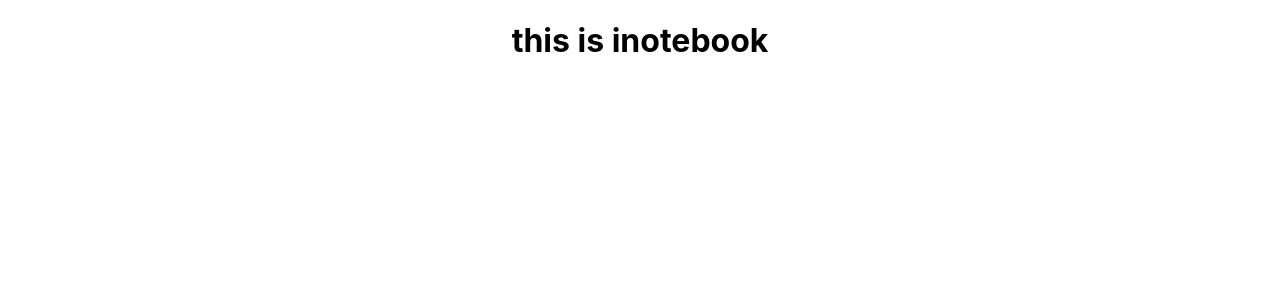
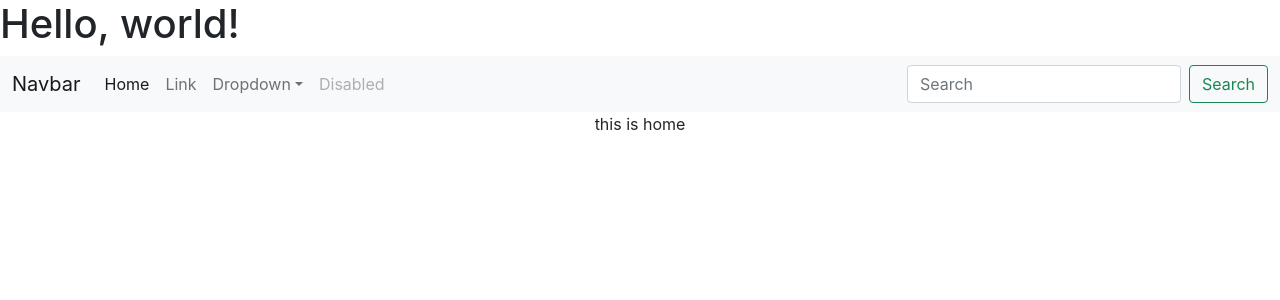
Before and after one commit to Paawan9700/iNotebook, a React (Create React App) app: page / in a window 1280 px wide. Shown: the top 300 px of the page. Built offline with nearby package versions, Linux system fonts and the light colour scheme.

Commit message:
aise hi commit

```diff
--- a/public/index.html
+++ b/public/index.html
@@ -1,43 +1,29 @@
-<!DOCTYPE html>
+<!doctype html>
 <html lang="en">
   <head>
-    <meta charset="utf-8" />
-    <link rel="icon" href="%PUBLIC_URL%/favicon.ico" />
-    <meta name="viewport" content="width=device-width, initial-scale=1" />
-    <meta name="theme-color" content="#000000" />
-    <meta
-      name="description"
-      content="Web site created using create-react-app"
-    />
-    <link rel="apple-touch-icon" href="%PUBLIC_URL%/logo192.png" />
-    <!--
-      manifest.json provides metadata used when your web app is installed on a
-      user's mobile device or desktop. See https://developers.google.com/web/fundamentals/web-app-manifest/
-    -->
-    <link rel="manifest" href="%PUBLIC_URL%/manifest.json" />
-    <!--
-      Notice the use of %PUBLIC_URL% in the tags above.
-      It will be replaced with the URL of the `public` folder during the build.
-      Only files inside the `public` folder can be referenced from the HTML.
+    <!-- Required meta tags -->
+    <meta charset="utf-8">
+    <meta name="viewport" content="width=device-width, initial-scale=1">
 
-      Unlike "/favicon.ico" or "favicon.ico", "%PUBLIC_URL%/favicon.ico" will
-      work correctly both with client-side routing and a non-root public URL.
-      Learn how to configure a non-root public URL by running `npm run build`.
-    -->
-    <title>React App</title>
+    <!-- Bootstrap CSS -->
+    <link href="https://cdn.jsdelivr.net/npm/bootstrap@5.1.3/dist/css/bootstrap.min.css" rel="stylesheet" integrity="sha384-1BmE4kWBq78iYhFldvKuhfTAU6auU8tT94WrHftjDbrCEXSU1oBoqyl2QvZ6jIW3" crossorigin="anonymous">
+
+    <title>iNotebook - Your Notes Secured in the cloud</title>
   </head>
   <body>
-    <noscript>You need to enable JavaScript to run this app.</noscript>
-    <div id="root"></div>
+    <h1>Hello, world!</h1>
+
+    <!-- Optional JavaScript; choose one of the two! -->
+
+    <!-- Option 1: Bootstrap Bundle with Popper -->
+    <script src="https://cdn.jsdelivr.net/npm/bootstrap@5.1.3/dist/js/bootstrap.bundle.min.js" integrity="sha384-ka7Sk0Gln4gmtz2MlQnikT1wXgYsOg+OMhuP+IlRH9sENBO0LRn5q+8nbTov4+1p" crossorigin="anonymous"></script>
+
+    <!-- Option 2: Separate Popper and Bootstrap JS -->
     <!--
-      This HTML file is a template.
-      If you open it directly in the browser, you will see an empty page.
-
-      You can add webfonts, meta tags, or analytics to this file.
-      The build step will place the bundled scripts into the <body> tag.
-
-      To begin the development, run `npm start` or `yarn start`.
-      To create a production bundle, use `npm run build` or `yarn build`.
+    <script src="https://cdn.jsdelivr.net/npm/@popperjs/core@2.10.2/dist/umd/popper.min.js" integrity="sha384-7+zCNj/IqJ95wo16oMtfsKbZ9ccEh31eOz1HGyDuCQ6wgnyJNSYdrPa03rtR1zdB" crossorigin="anonymous"></script>
+    <script src="https://cdn.jsdelivr.net/npm/bootstrap@5.1.3/dist/js/bootstrap.min.js" integrity="sha384-QJHtvGhmr9XOIpI6YVutG+2QOK9T+ZnN4kzFN1RtK3zEFEIsxhlmWl5/YESvpZ13" crossorigin="anonymous"></script>
     -->
+    <div id="root">
+    </div>
   </body>
 </html>
--- a/src/App.js
+++ b/src/App.js
@@ -1,9 +1,19 @@
 import './App.css';
+import React from "react";
+import {
+  BrowserRouter as Router,
+  Switch,
+  Route,
+  Link
+} from "react-router-dom";
+import { Navbar } from './components/Navbar';
+import { Home } from './components/Home';
 
 function App() {
   return (
     <div className="App">
-      <h1>this is inotebook</h1>
+      <Navbar />
+        <Home />
     </div>
   );
 }
--- /dev/null
+++ b/src/components/Home.js
@@ -0,0 +1,9 @@
+import React from 'react'
+
+export const Home = () => {
+    return (
+        <div>
+            this is home
+        </div>
+    )
+}
--- /dev/null
+++ b/src/components/Navbar.js
@@ -0,0 +1,42 @@
+import React from 'react'
+
+export const Navbar = () => {
+    return (
+        <nav className="navbar navbar-expand-lg navbar-light bg-light">
+        <div className="container-fluid">
+          <a className="navbar-brand" href="#">Navbar</a>
+          <button className="navbar-toggler" type="button" data-bs-toggle="collapse" data-bs-target="#navbarSupportedContent" aria-controls="navbarSupportedContent" aria-expanded="false" aria-label="Toggle navigation">
+            <span className="navbar-toggler-icon"></span>
+          </button>
+          <div className="collapse navbar-collapse" id="navbarSupportedContent">
+            <ul className="navbar-nav me-auto mb-2 mb-lg-0">
+              <li className="nav-item">
+                <a className="nav-link active" aria-current="page" href="#">Home</a>
+              </li>
+              <li className="nav-item">
+                <a className="nav-link" href="#">Link</a>
+              </li>
+              <li className="nav-item dropdown">
+                <a className="nav-link dropdown-toggle" href="#" id="navbarDropdown" role="button" data-bs-toggle="dropdown" aria-expanded="false">
+                  Dropdown
+                </a>
+                <ul className="dropdown-menu" aria-labelledby="navbarDropdown">
+                  <li><a className="dropdown-item" href="#">Action</a></li>
+                  <li><a className="dropdown-item" href="#">Another action</a></li>
+                  <li><hr className="dropdown-divider" /></li>
+                  <li><a className="dropdown-item" href="#">Something else here</a></li>
+                </ul>
+              </li>
+              <li className="nav-item">
+                <a className="nav-link disabled">Disabled</a>
+              </li>
+            </ul>
+            <form className="d-flex">
+              <input className="form-control me-2" type="search" placeholder="Search" aria-label="Search" />
+              <button className="btn btn-outline-success" type="submit">Search</button>
+            </form>
+          </div>
+        </div>
+      </nav>
+    )
+}
```
Also changed, not shown: src/components/About.js (added, +9 -0 lines).
